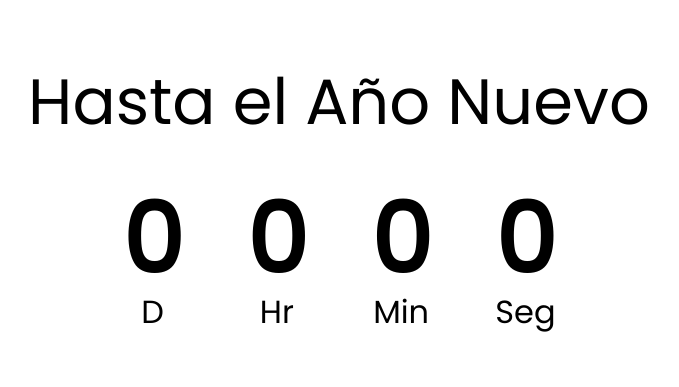
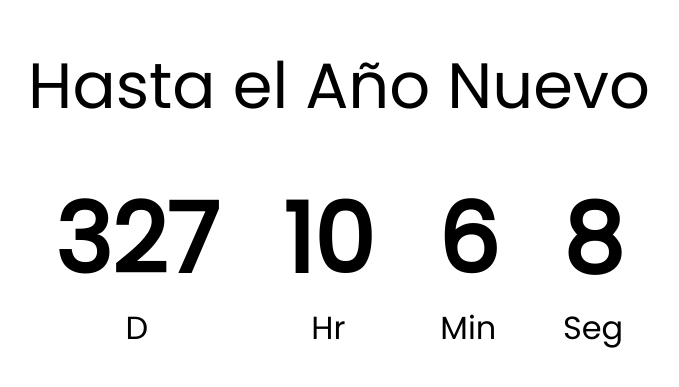
Before and after one commit to G1ovann16/CountDown-Timer, a plain HTML site: page index.html in a window 1280 px wide. Shown: the part 125-512 px from the top of the page, without its empty margins (301-980 px from the left). Drawn offline with Linux system fonts and the light colour scheme.

Commit message:
add js and done countDown Data

```diff
--- a/index.html
+++ b/index.html
@@ -13,7 +13,7 @@
     <h1>Hasta el Año Nuevo</h1>
     <div class="countdown-container">
     <div class="countdown-el days-c">
-        <p class="big-text" id="hours">
+        <p class="big-text" id="days">
        0 </p>
         <span>D</span>
     </div>
@@ -23,12 +23,12 @@
         <span>Hr</span>
     </div>
     <div class="countdown-el minutes-c">
-        <p class="big-text" id="hours">
+        <p class="big-text" id="min">
        0 </p>
         <span>Min</span>
     </div>
     <div class="countdown-el seconds-c">
-        <p class="big-text" id="hours">
+        <p class="big-text" id="seg">
         0</p>
         <span>Seg</span>
     </div>
--- a/script.js
+++ b/script.js
@@ -0,0 +1,29 @@
+const daysEl = document.getElementById('days');
+const hoursEl = document.getElementById('hours');
+const minsEl = document.getElementById('min');
+const segEl = document.getElementById('seg');
+
+const newYears = '1 Jan 2022';
+// const newYears = '14 Aug 2021'; // Pesca
+// const newYears = '16 march 2021'; //Sonita
+//    const newYears = '16 May 2021';  // pollo
+
+function countDown(){
+    const newYearsDate= new Date(newYears);
+    const currentDate = new Date();
+    const totalSeconds = (newYearsDate - currentDate)/ 1000;
+
+    const days = Math.floor(totalSeconds / 3600 / 24);
+    const hours = Math.floor(totalSeconds / 3600 % 24);
+    const mins = (Math.floor(totalSeconds / 60 % 24) % 60);
+    const seg = Math.floor(totalSeconds % 60);
+
+    daysEl.innerHTML = days;
+    hoursEl.innerHTML = hours;
+    minsEl.innerHTML = mins;
+    segEl.innerHTML = seg;
+
+}
+
+countDown();
+setInterval(countDown, 1000)
--- a/style.css
+++ b/style.css
@@ -18,6 +18,8 @@ body {
 
 .countdown-container{
      display: flex;
+     flex-wrap: wrap;
+     justify-content: center;
 }
 
 h1{
@@ -30,7 +32,7 @@ h1{
     font-weight: bold;
     font-size: 6rem;
     line-height: 1;
-    margin: 0 2rem;
+    margin: 1rem 2rem;
 }
 .countdown-el{
     text-align: center;
```
